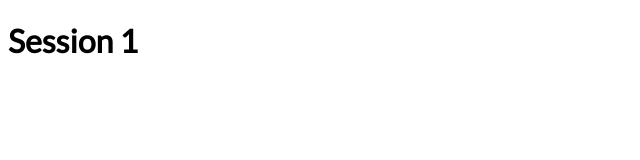
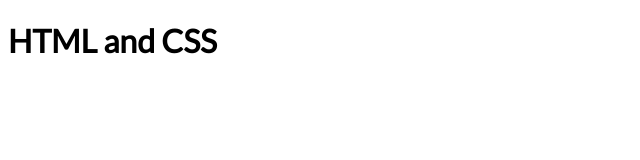
Before and after one commit to AyiswaryaRaja/HTMLandCSS-Session1, a plain HTML site: page index.html in a window 1280 px wide. Shown: the whole page, without its empty margins (0-640 px from the left). Drawn offline with Linux system fonts and the light colour scheme.

Commit message:
Update index.html

```diff
--- a/index.html
+++ b/index.html
@@ -11,6 +11,6 @@
     <title>Session_1</title>
 </head>
 <body>
-    <h1> Session 1 </h1>
+    <h1> HTML and CSS </h1>
 </body>
 </html>
```
